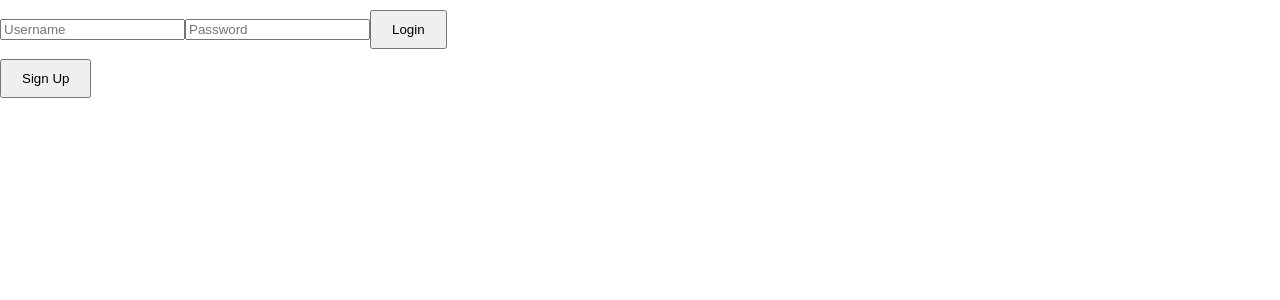
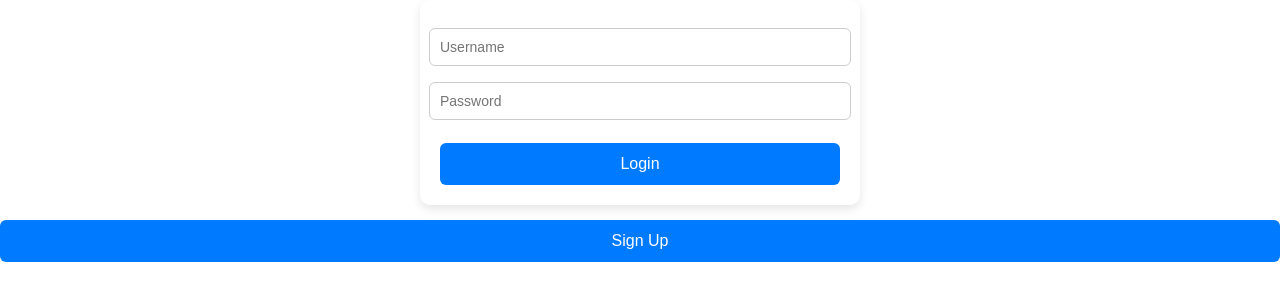
Before and after one commit to Yatendra101/GoApprove, a React (Create React App) app: page / in a window 1280 px wide. Shown: the top 300 px of the page. Built offline with nearby package versions, Linux system fonts and the light colour scheme.

Commit message:
Update ApplicationForm.css

```diff
--- a/src/components/ApplicationForm.css
+++ b/src/components/ApplicationForm.css
@@ -1,25 +1,71 @@
-.form-container {
+/* Form Container */
+form {
     display: flex;
-    flex-wrap: wrap;
-    gap: 10px; /* Space between fields */
-    margin-bottom: 20px;
+    flex-direction: column;
+    align-items: center;
+    background: #ffffff;
+    padding: 20px;
+    border-radius: 10px;
+    box-shadow: 0px 4px 10px rgba(0, 0, 0, 0.1);
+    max-width: 400px;
+    width: 100%;
+    margin: auto;
 }
 
-.form-field {
-    flex: 1; /* Allows fields to grow and shrink equally */
-    min-width: 150px; /* Minimum width for fields */
+/* Form Fields */
+input, select, textarea {
+    width: 100%;
+    padding: 10px;
+    margin: 8px 0;
+    border: 1px solid #ccc;
+    border-radius: 6px;
+    font-size: 14px;
+    transition: all 0.3s ease;
 }
 
-textarea {
-    width: 100%;
-    height: 100px; /* Adjust height as needed */
+/* Input Focus Effect */
+input:focus, select:focus, textarea:focus {
+    outline: none;
+    border-color: #007bff;
+    box-shadow: 0px 0px 5px rgba(0, 123, 255, 0.5);
 }
 
+/* File Input */
 input[type="file"] {
-    margin-top: 10px; /* Space above the file input */
+    margin-top: 10px;
+    border: none;
+    background: #f9f9f9;
+    padding: 8px;
+    border-radius: 6px;
 }
 
+/* Button Styles */
 button {
-    margin-top: 10px; /* Space above the button */
-    padding: 10px 20px;
+    margin-top: 15px;
+    padding: 12px 20px;
+    background-color: #007bff;
+    color: white;
+    font-size: 16px;
+    border: none;
+    border-radius: 6px;
+    cursor: pointer;
+    transition: background-color 0.3s ease;
+    width: 100%;
 }
+
+button:hover {
+    background-color: #0056b3;
+}
+
+/* Textarea */
+textarea {
+    resize: none;
+    height: 120px;
+}
+
+/* Responsive Design */
+@media (max-width: 768px) {
+    form {
+        width: 90%;
+    }
+}
```
